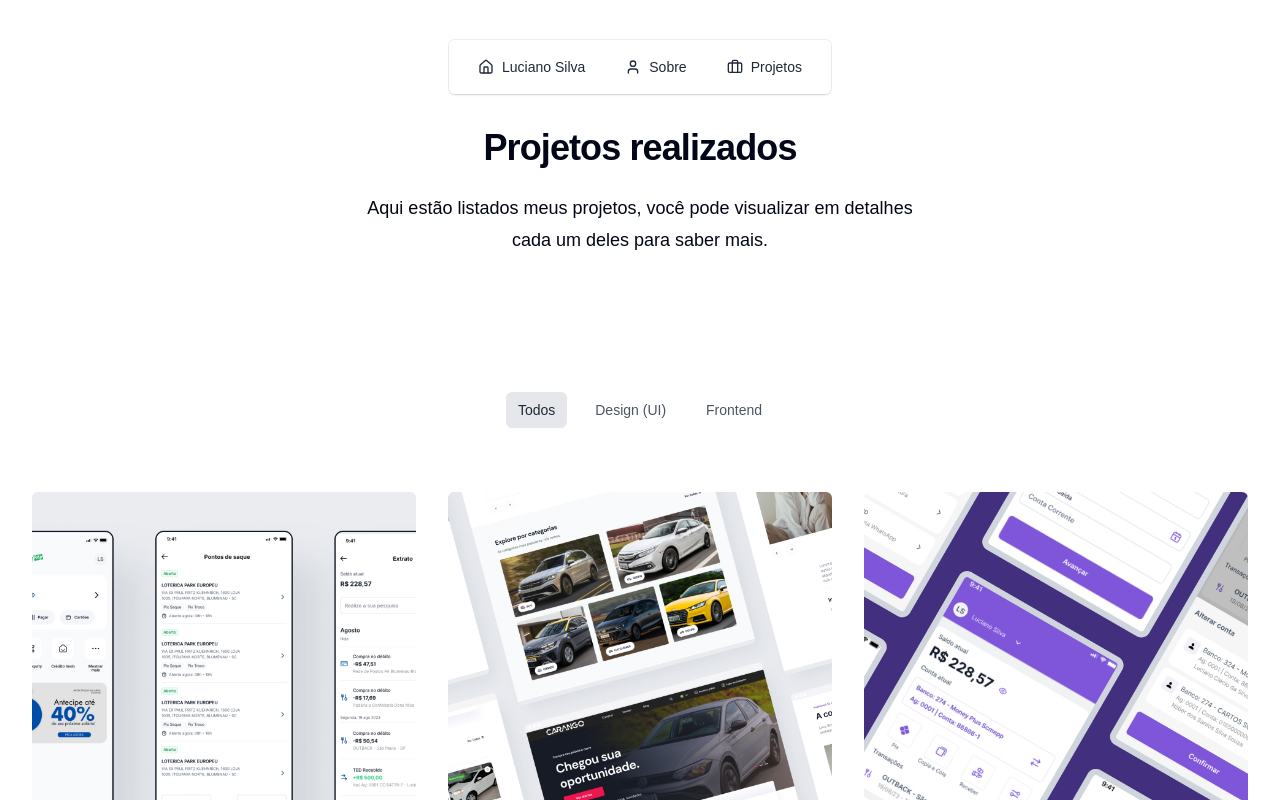
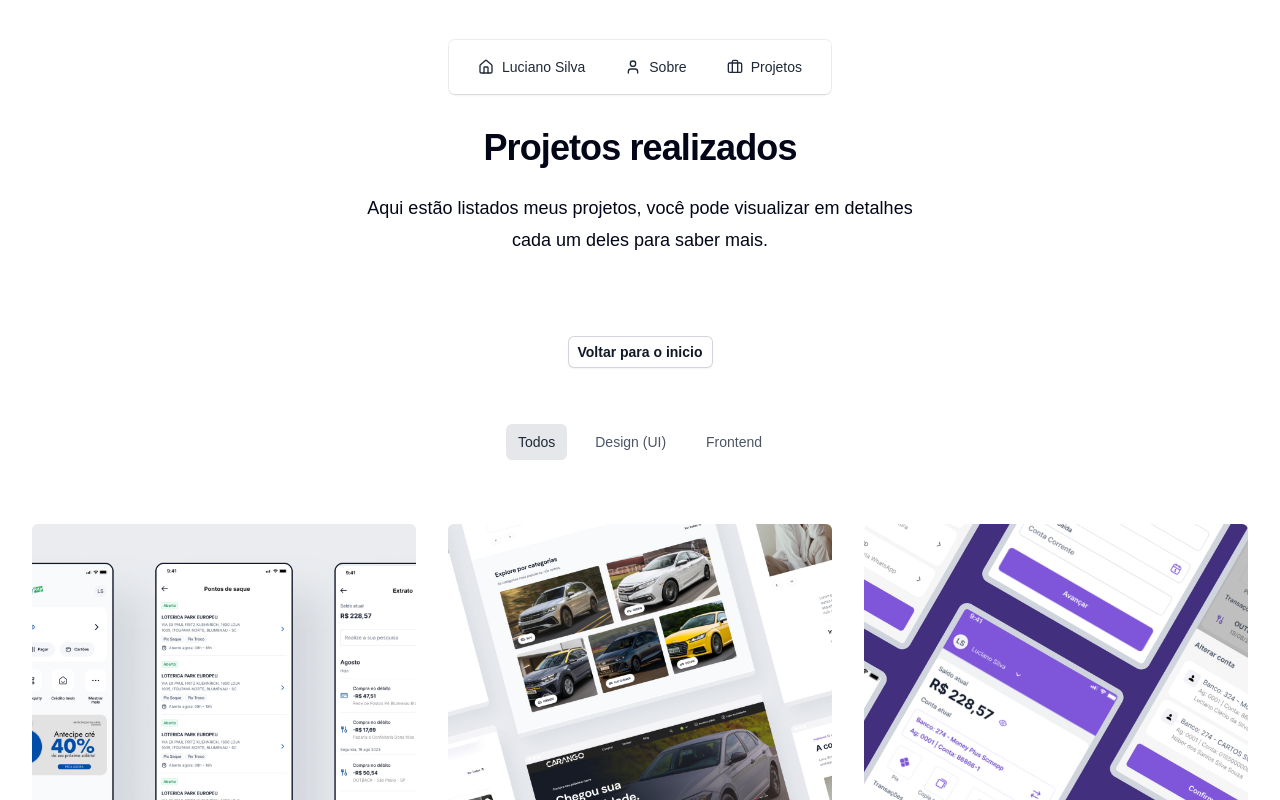
Before and after one commit to emnesty/portfolio-freelas, a Next.js app: page /projetos in a window 1280 px wide. Shown: the top 800 px of the page. Built offline with nearby package versions, Linux system fonts and the light colour scheme.

Commit message:
Ajustes SEO

```diff
--- a/app/layout.tsx
+++ b/app/layout.tsx
@@ -2,6 +2,7 @@ import type { Metadata } from "next";
 import { Sora } from "next/font/google";
 import "./globals.css";
 import { SmoothScroll } from "./components/SmoothScroll";
+import Head from "next/head";
 
 const sora = Sora({
   weight: "400",
@@ -54,11 +55,12 @@ export default function RootLayout({
   children: React.ReactNode;
 }>) {
   return (
-    <html
-      lang="pt-BR"
-      // className="scroll-smooth"
-      // style={{ scrollBehavior: "smooth" }}
-    >
+    <html lang="pt-BR">
+      <Head>
+        <meta name="viewport" content="width=device-width, initial-scale=1" />
+        <meta name="robots" content="index, follow" />
+        <link rel="canonical" href="https://lucianosilva.cc/" />
+      </Head>
       <body className={sora.className}>
         <SmoothScroll>{children}</SmoothScroll>
       </body>
--- a/pages/projetos.tsx
+++ b/pages/projetos.tsx
@@ -43,6 +43,13 @@ const ProjetosPage = () => {
                 Aqui estão listados meus projetos, você pode visualizar em
                 detalhes cada um deles para saber mais.
               </p>
+              <div className="flex items-center justify-center">
+                <Link href="/">
+                  <button className="rounded-md bg-white px-2.5 py-1.5 text-sm font-semibold text-gray-900 shadow-sm ring-1 ring-inset ring-gray-300 hover:bg-gray-50">
+                    Voltar para o inicio
+                  </button>
+                </Link>
+              </div>
             </div>
           </div>
           <div className="p-8 mb-12" data-aos="fade-up" data-aos-duration="900">
--- a/pages/projetos/[slug].tsx
+++ b/pages/projetos/[slug].tsx
@@ -3,6 +3,7 @@ import { projetosData } from "../../app/data/projetosData";
 import Head from "next/head";
 import { useState } from "react";
 import { motion } from "framer-motion";
+import Link from "next/link";
 
 interface Projeto {
   id: number;
@@ -100,6 +101,13 @@ const ProjetoDetalhes = ({ projeto }: ProjetoProps) => {
             <p>{projeto.descriptiondetails3}</p>
           </div>
           <div className="flex gap-4 mt-4">
+            <div className="flex items-center justify-center">
+              <Link href="/projetos">
+                <button className="rounded-md flex gap-2 items-center bg-white px-3.5 py-2.5 text-sm font-semibold text-gray-900 shadow-sm ring-1 ring-inset ring-gray-300 hover:bg-gray-50">
+                  Voltar para projetos
+                </button>
+              </Link>
+            </div>
             {projeto.urlsite && (
               <button>
                 <a
```
Also changed, not shown: public/robots.txt, 1 other file (tests, documents, lock files or other folders).
